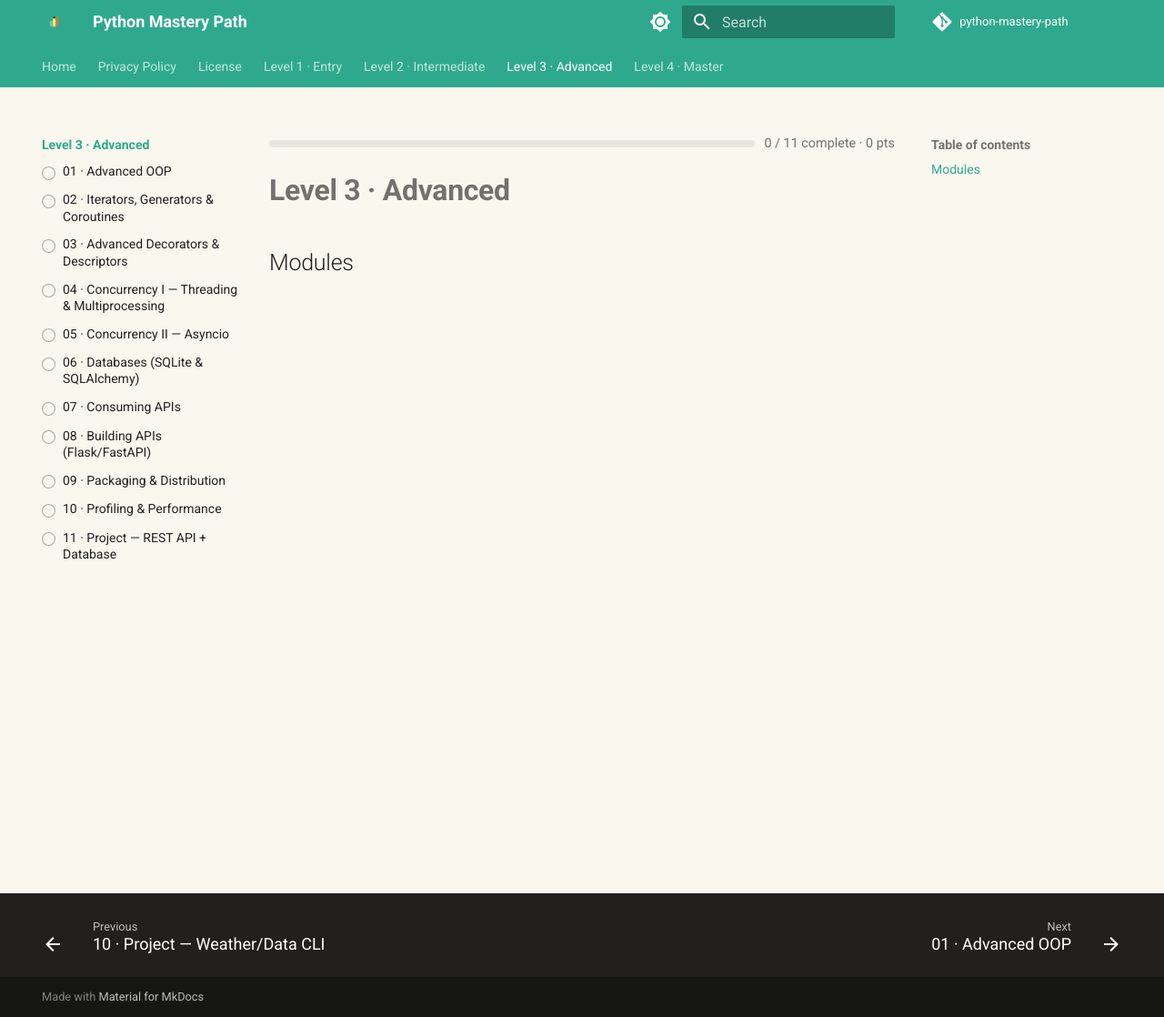
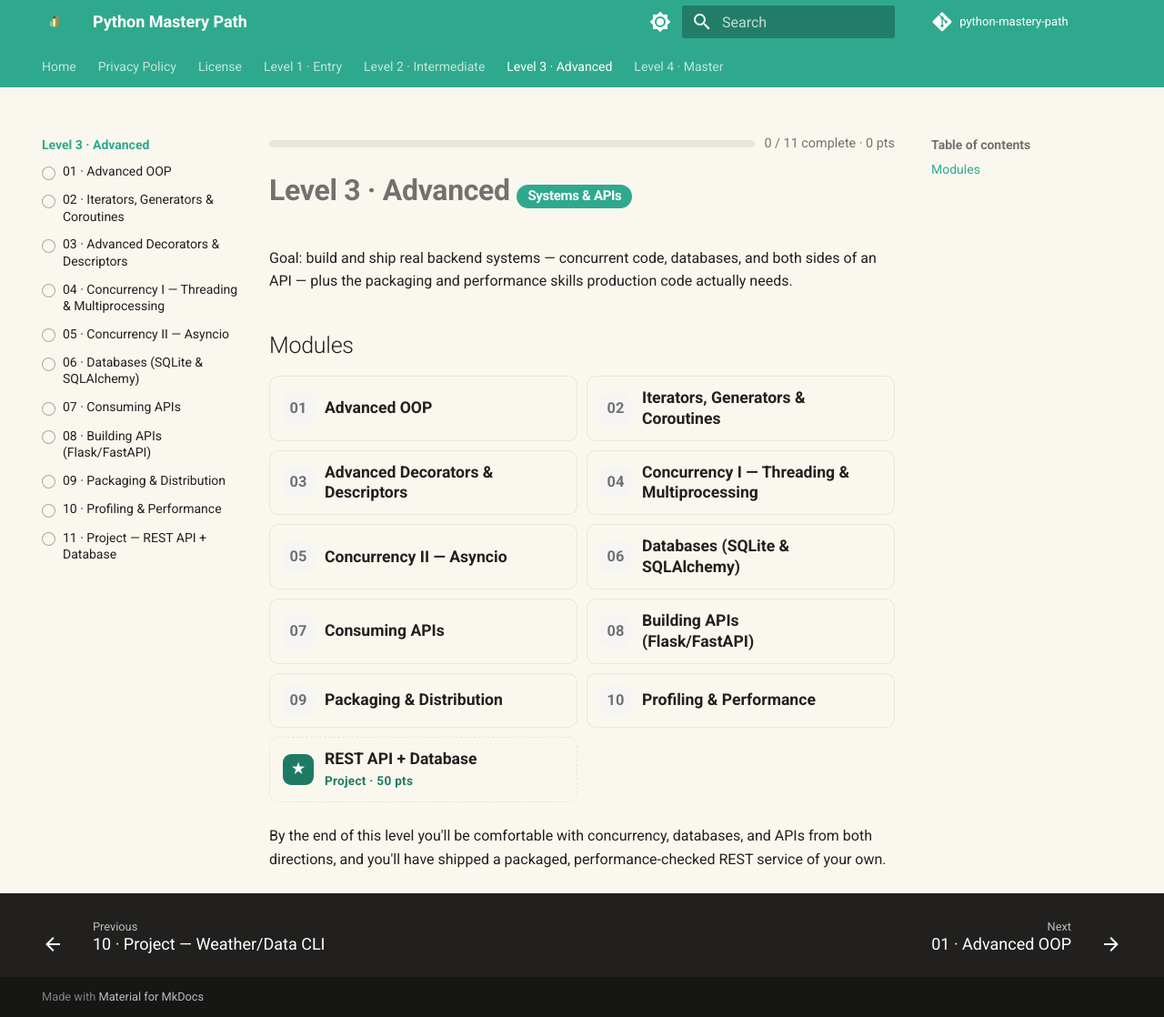
Before and after one commit to SIGILIPELLI/python-mastery-path, an MkDocs documentation site: the page built from docs/level-3/index.md, in a window 1280 px wide and 1118 px high. Shown: the whole window at 91% size. Built offline with MkDocs 1.6.1 and Material for MkDocs 9.7.7, drawn with Linux system fonts in a browser that asks for light colours; comment, search, counter and statistics services are not loaded.

Commit message:
Fix missing Level 2-4 module lists and harden the tile-enhancer
docs/level-{2,3,4}/index.md listed module titles as plain text instead
of links, so the client-side enhancer (enhanceTopicTiles) found no <a>
inside each list item, built an empty tile grid, and still replaced
the original list with it — the "Modules" heading rendered with
nothing underneath. Converted each list to proper links matching the
real lesson files already in mkdocs.yml's nav, and brought level-2/3/4
up to level-1's format (badge, Goal line, closing summary).

Also hardened progress-tracker.js so enhanceTopicTiles() never swaps
in an empty grid when it can't find any linked items — it now leaves
the original list visible instead, as a safety net against this class
of bug recurring from unlinked content elsewhere in the network.

Co-Authored-By: Claude Sonnet 5 <noreply@anthropic.com>
Claude-Session: https://claude.ai/code/session_01Hje8nqbBP9V9WQ3JEcJc69

```diff
--- a/docs/javascripts/progress-tracker.js
+++ b/docs/javascripts/progress-tracker.js
@@ -222,6 +222,7 @@
       grid.appendChild(tile);
     });
 
+    if (!grid.children.length) return;
     list.parentNode.replaceChild(grid, list);
   }
 
--- a/docs/level-3/index.md
+++ b/docs/level-3/index.md
@@ -1,15 +1,23 @@
-# Level 3 · Advanced
+# Level 3 · Advanced <span class="level-badge">Systems &amp; APIs</span>
+
+Goal: build and ship real backend systems — concurrent code, databases, and
+both sides of an API — plus the packaging and performance skills production
+code actually needs.
 
 ## Modules
 
-1. Advanced OOP
-2. Iterators, Generators & Coroutines
-3. Advanced Decorators & Descriptors
-4. Concurrency I — Threading & Multiprocessing
-5. Concurrency II — Asyncio
-6. Databases (SQLite & SQLAlchemy)
-7. Consuming APIs
-8. Building APIs (Flask/FastAPI)
-9. Packaging & Distribution
-10. Profiling & Performance
-11. Project — REST API + Database
+1. [Advanced OOP](01-advanced-oop.md)
+2. [Iterators, Generators & Coroutines](02-iterators-generators-coroutines.md)
+3. [Advanced Decorators & Descriptors](03-decorators-descriptors.md)
+4. [Concurrency I — Threading & Multiprocessing](04-concurrency-threading-multiprocessing.md)
+5. [Concurrency II — Asyncio](05-concurrency-asyncio.md)
+6. [Databases (SQLite & SQLAlchemy)](06-databases.md)
+7. [Consuming APIs](07-consuming-apis.md)
+8. [Building APIs (Flask/FastAPI)](08-building-apis.md)
+9. [Packaging & Distribution](09-packaging-distribution.md)
+10. [Profiling & Performance](10-profiling-performance.md)
+11. [Project — REST API + Database](11-project-rest-api-db.md)
+
+By the end of this level you'll be comfortable with concurrency, databases,
+and APIs from both directions, and you'll have shipped a packaged,
+performance-checked REST service of your own.
```
Also changed, not shown: docs/level-2/index.md (+18 -11 lines), docs/level-4/index.md (+19 -11 lines).
